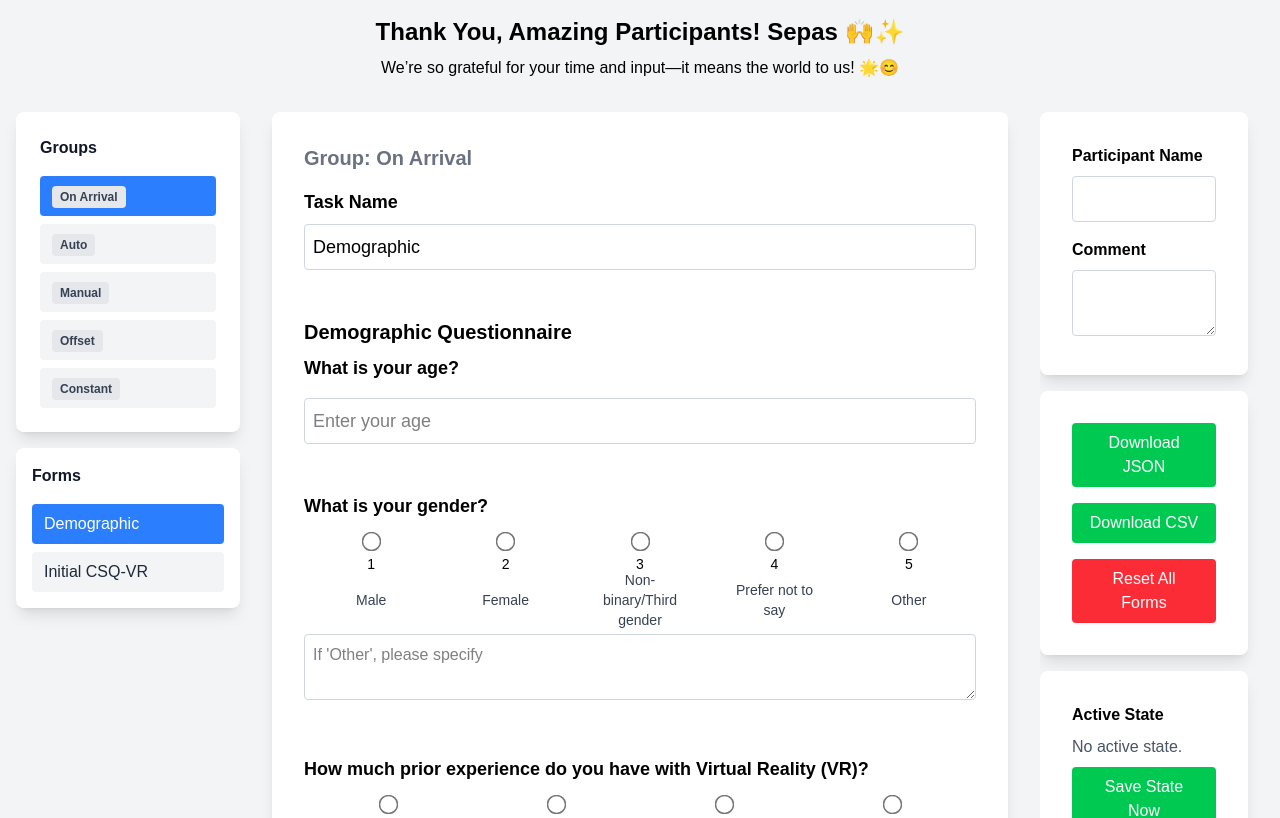
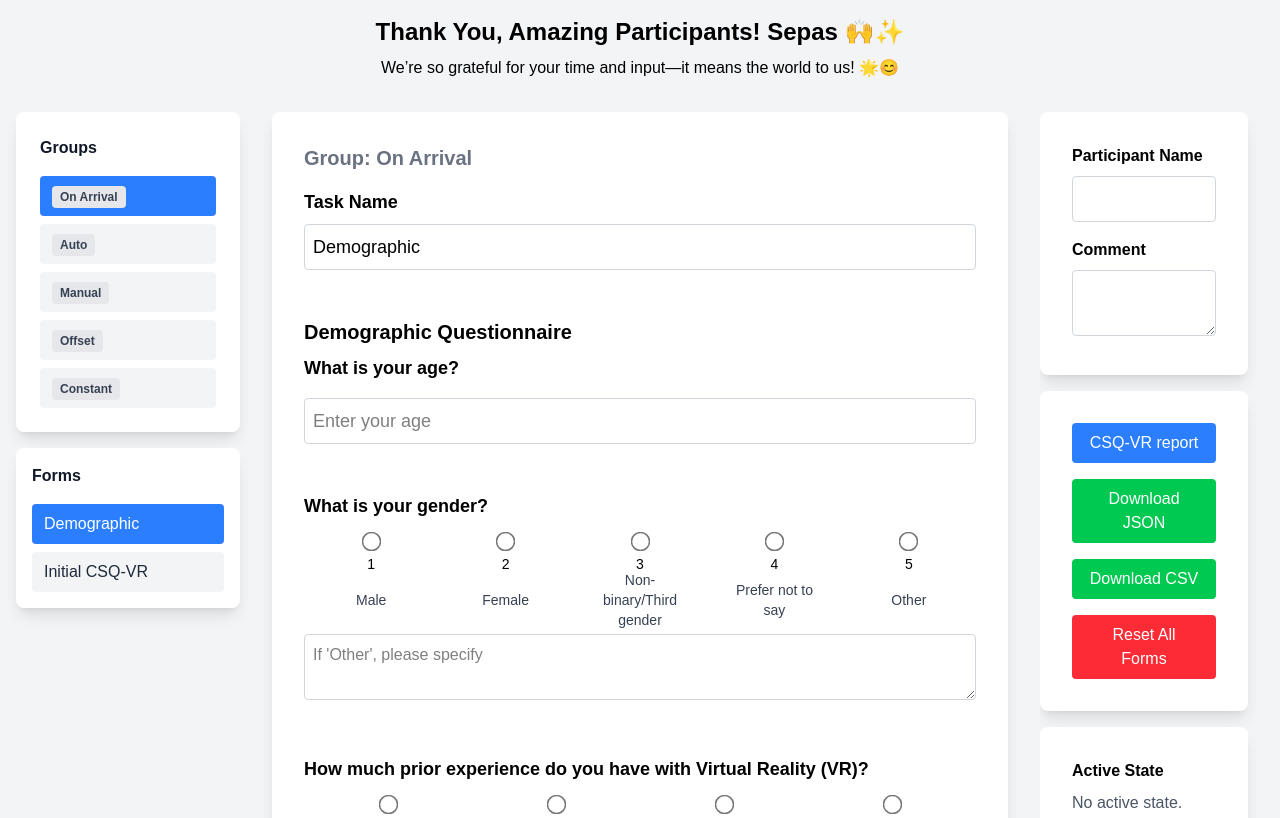
Before and after one commit to kiaksarg/experiment-forms, a Next.js app: page / in a window 1280 px wide. Shown: the top 818 px of the page. Built offline with nearby package versions, Linux system fonts and the light colour scheme.

Commit message:
feat: Refactor XForm and add ExportCSQVR component; Update package.json and launch configurations

```diff
--- a/package.json
+++ b/package.json
@@ -3,7 +3,9 @@
   "version": "0.1.0",
   "private": true,
   "scripts": {
-    "dev": "next dev --turbopack",
+    "dev": "next dev",
+    "dev:t": "next dev --turbopack",
+    "debug:chrome": "\"C:\\\\Program Files\\\\Google\\\\Chrome\\\\Application\\\\chrome.exe\" --remote-debugging-port=9222 --user-data-dir=\"C:\\\\chrome-debug\" http://localhost:3000",
     "build": "next build",
     "start": "next start",
     "lint": "next lint"
--- /dev/null
+++ b/src/app/components/ExportCSQVR.tsx
@@ -0,0 +1,168 @@
+import React from "react";
+import { XFormData } from "@/forms/formData";
+import { XFormSubmitData } from "./XForm";
+
+// Mirror the SavedState type from Home.tsx
+export type SavedState = {
+  id: string;
+  participantName: string;
+  overallComment: string;
+  formResponses: { [index: number]: XFormSubmitData };
+  timestamp: number;
+};
+
+interface ExportCSQVRProps {
+  activeState: SavedState | null;
+  allFormsInDisplayOrder: XFormData[];
+}
+
+const ExportCSQVR: React.FC<ExportCSQVRProps> = ({
+  activeState,
+  allFormsInDisplayOrder,
+}) => {
+  const handleExport = () => {
+    if (!activeState) {
+      alert("No active state to export.");
+      return;
+    }
+
+    // 1) Extract all CSQ-VR entries
+    const csqEntries = allFormsInDisplayOrder
+      .map((form, idx) => ({ form, idx }))
+      .filter(({ form }) => form.name === "CSQ-VR");
+
+    if (csqEntries.length === 0) {
+      alert("No CSQ-VR forms found in active state.");
+      return;
+    }
+
+    // 2) Identify the baseline (On Arrival) entry
+    const baselineEntry = csqEntries.find(
+      ({ form }) => form.groupId === "On Arrival"
+    );
+    if (!baselineEntry) {
+      alert("No 'On Arrival' baseline CSQ-VR form found.");
+      return;
+    }
+    const baseResp =
+      activeState.formResponses[baselineEntry.idx]?.responses || {};
+    const baselineNausea =
+      (Number(baseResp.nauseaA?.selected) || 0) +
+      (Number(baseResp.nauseaB?.selected) || 0);
+    const baselineVest =
+      (Number(baseResp.vestibularA?.selected) || 0) +
+      (Number(baseResp.vestibularB?.selected) || 0);
+    const baselineOculo =
+      (Number(baseResp.oculomotorA?.selected) || 0) +
+      (Number(baseResp.oculomotorB?.selected) || 0);
+    const baselineTotal = baselineNausea + baselineVest + baselineOculo;
+
+    // 3) Filter out baseline and offset, group remaining by technique
+    type Row = {
+      subject: string;
+      technique: string;
+      time: string;
+      total: number;
+      nausea: number;
+      vestibular: number;
+      oculomotor: number;
+    };
+    const grouped: Record<string, Row[]> = {};
+
+    csqEntries
+      .filter(
+        ({ form }) =>
+          form.groupId !== "On Arrival" && form.groupId !== "Offset"
+      )
+      .forEach(({ form, idx }) => {
+        const technique = form.groupId || "";
+        const resp = activeState.formResponses[idx]?.responses || {};
+
+        const nausea =
+          (Number(resp.nauseaA?.selected) || 0) +
+          (Number(resp.nauseaB?.selected) || 0);
+        const vestibular =
+          (Number(resp.vestibularA?.selected) || 0) +
+          (Number(resp.vestibularB?.selected) || 0);
+        const oculomotor =
+          (Number(resp.oculomotorA?.selected) || 0) +
+          (Number(resp.oculomotorB?.selected) || 0);
+        const total = nausea + vestibular + oculomotor;
+
+        let time = form.task || "";
+        if (time.includes("Before")) time = "Pre";
+        else if (time.includes("After")) time = "Post";
+
+        if (!grouped[technique]) grouped[technique] = [];
+        grouped[technique].push({
+          subject: activeState.participantName,
+          technique,
+          time,
+          total,
+          nausea,
+          vestibular,
+          oculomotor,
+        });
+      });
+
+    // 4) Build CSV rows with baseline columns at the end
+    const csvRows: string[] = [];
+    csvRows.push(
+      [
+        "Subject",
+        "Technique",
+        "Time",
+        "Total",
+        "Nausea",
+        "Vest",
+        "Oculo",
+        "BaselineTotal",
+        "BaselineNausea",
+        "BaselineVest",
+        "BaselineOculo",
+      ].join(",")
+    );
+
+    Object.values(grouped).forEach((rows) => {
+      rows.forEach((r) => {
+        const cols = [
+          r.subject,
+          r.technique,
+          r.time,
+          r.total.toString(),
+          r.nausea.toString(),
+          r.vestibular.toString(),
+          r.oculomotor.toString(),
+          baselineTotal.toString(),
+          baselineNausea.toString(),
+          baselineVest.toString(),
+          baselineOculo.toString(),
+        ];
+        const line = cols.map((v) => `"${v.replace(/"/g, '""')}"`).join(",");
+        csvRows.push(line);
+      });
+    });
+
+    // 5) Download CSV
+    const csvContent = csvRows.join("\n");
+    const blob = new Blob([csvContent], { type: "text/csv" });
+    const url = URL.createObjectURL(blob);
+    const a = document.createElement("a");
+    a.href = url;
+    const filename = `${activeState.participantName.replace(/\s+/g, "_")}_CSQVR_summary.csv`;
+    a.download = filename;
+    a.click();
+    URL.revokeObjectURL(url);
+  };
+
+  return (
+    <button
+      onClick={handleExport}
+      className="bg-blue-500 text-white mb-4 py-2 rounded hover:bg-blue-600 transition w-full"
+    >
+      CSQ-VR report
+    </button>
+  );
+};
+
+export default ExportCSQVR;
--- a/src/app/components/XForm.tsx
+++ b/src/app/components/XForm.tsx
@@ -12,6 +12,7 @@ interface XFormProps {
   onSubmit?: (data: XFormSubmitData) => void;
   onChange?: (data: XFormSubmitData) => void;
   initialData?: XFormSubmitData;
+  participantName: string;
 }
 
 // Helper function to initialize default responses for range fields.
@@ -38,6 +39,7 @@ const XForm: React.FC<XFormProps> = ({
   onSubmit,
   onChange,
   initialData,
+  participantName,
 }) => {
   const [taskName, setTaskName] = useState(
     initialData?.task || data.task || ""
@@ -109,7 +111,12 @@ const XForm: React.FC<XFormProps> = ({
     const url = URL.createObjectURL(blob);
     const a = document.createElement("a");
     a.href = url;
-    a.download = `${data.title.replace(/ /g, "_")}_responses.json`;
+    const dateTimeStr = new Date().toISOString().replace(/[:.]/g, "-");
+
+    a.download = `${participantName.replace(" ", "_")}_${data.title.replace(
+      / /g,
+      "_"
+    )}_${taskName.replace(/ /g, "_")}_responses_${dateTimeStr}.json`;
     a.click();
     URL.revokeObjectURL(url);
   };
--- a/src/app/page.tsx
+++ b/src/app/page.tsx
@@ -16,6 +16,7 @@ import XForm, { XFormSubmitData } from "./components/XForm";
 
 import GroupsNavigationPanel from "./components/GroupsNavigationPanel";
 import FormsNavigationPanel from "./components/FormsNavigationPanel";
+import ExportCSQVR from "./components/ExportCSQVR";
 
 const ACTIVE_STATE_KEY = "experiment_form_active_state";
 const SAVED_STATES_KEY = "experiment_form_saved_states";
@@ -433,6 +434,7 @@ export default function Home() {
                         allForms.findIndex((f) => f.id === formObj.id)
                       ]
                     }
+                    participantName={participantName}
                     onSubmit={
                       formCallbacks[
                         allForms.findIndex((f) => f.id === formObj.id)
@@ -482,6 +484,10 @@ export default function Home() {
           </div>
           {/* Download & Reset */}
           <div className="bg-white shadow-lg rounded-lg p-8">
+            <ExportCSQVR
+              activeState={activeState}
+              allFormsInDisplayOrder={allFormsInDisplayOrder}
+            />
             <button
               onClick={downloadAggregatedJSON}
               className="bg-green-500 text-white px-4 py-2 rounded hover:bg-green-600 transition w-full"
--- a/src/forms/formData.ts
+++ b/src/forms/formData.ts
@@ -27,7 +27,7 @@ export interface FormItem {
 }
 
 export interface XFormData {
-  id?: string;
+  id: string;
   groupId?: string;
   name: string;
   task?: string;
```
Also changed, not shown: 2 other files (tests, documents, lock files or other folders).
